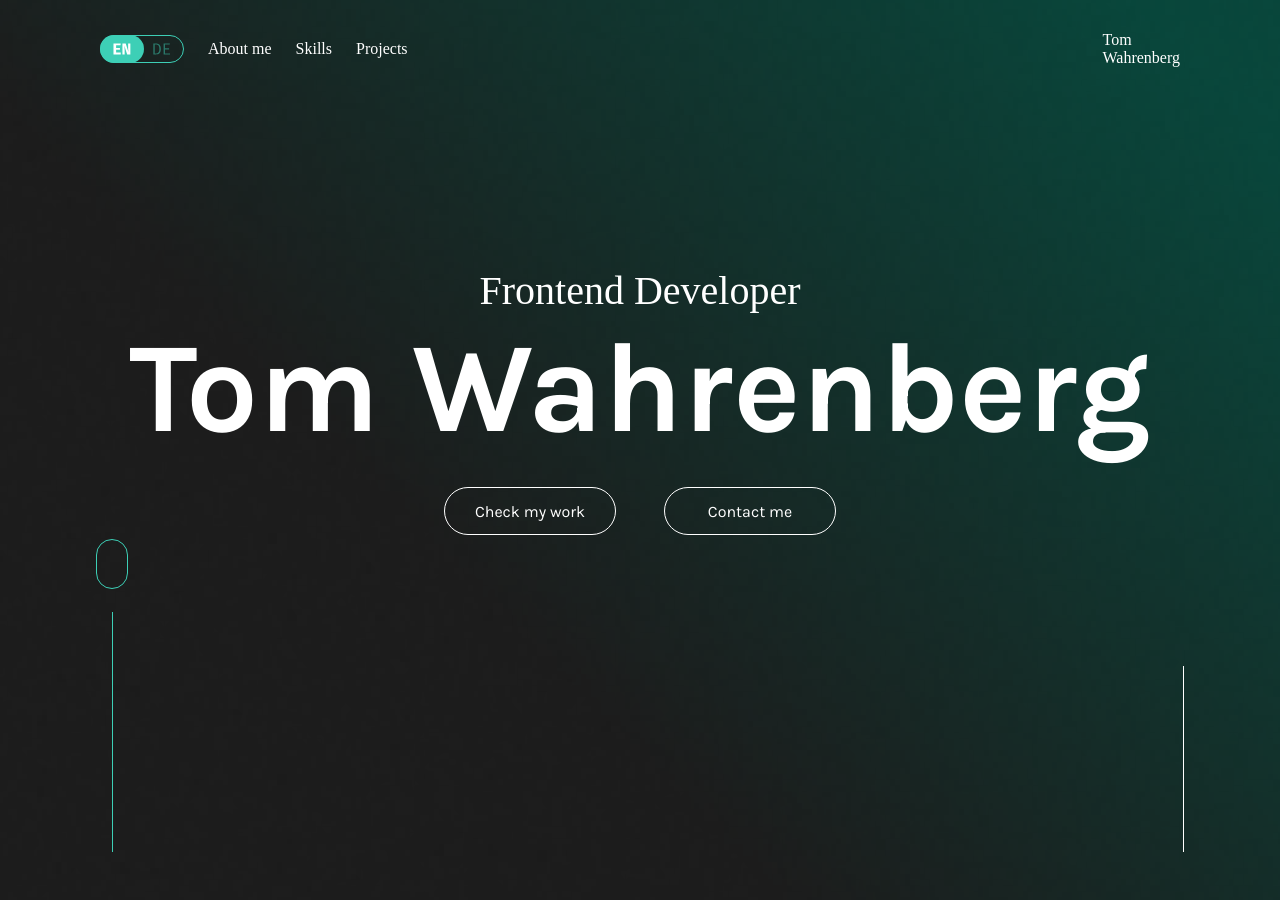
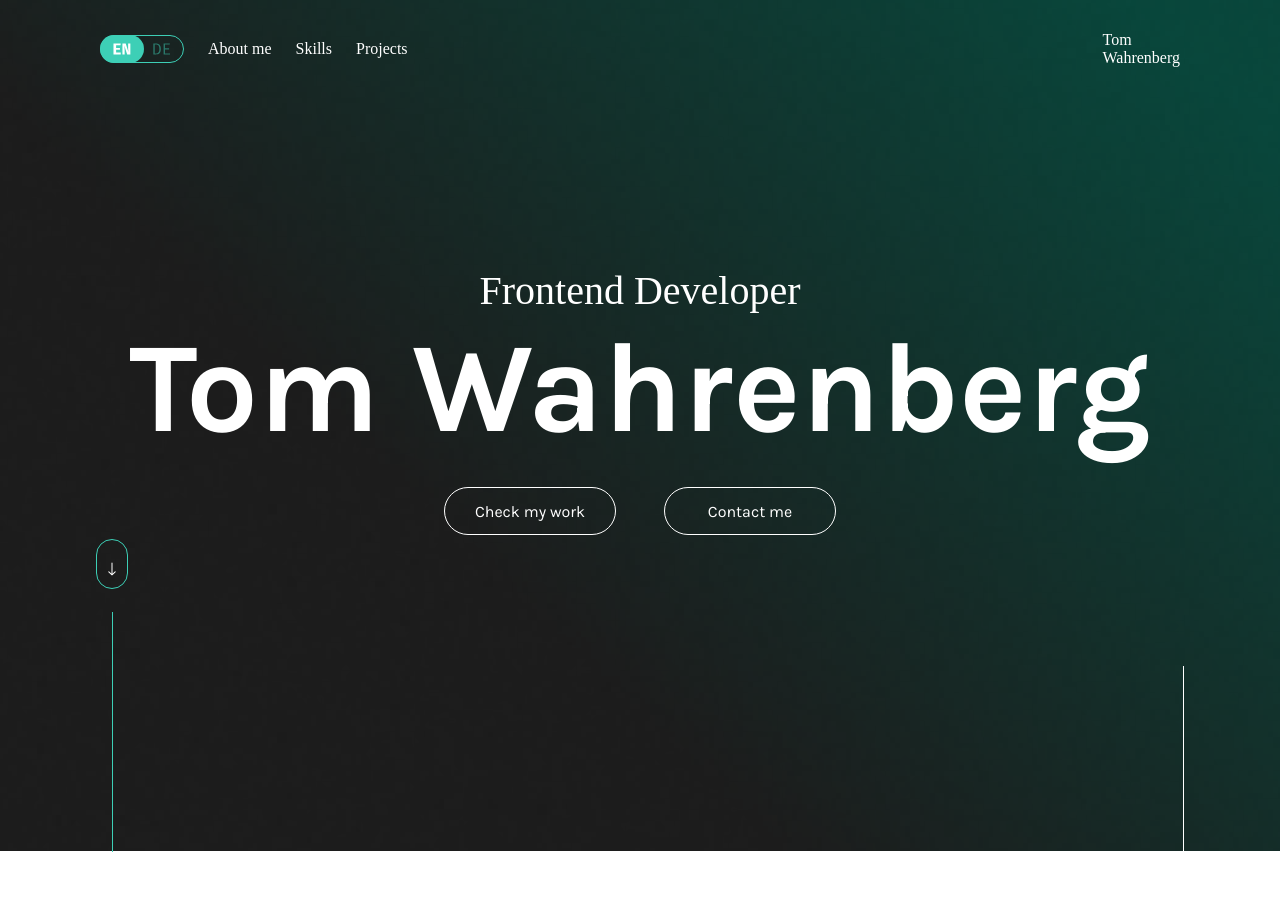
Before and after one commit to PaterAnderson/portfolio, an Angular app: page / in a window 1280 px wide. After the commit the page ends 852 px from the top, so only its background shows below. Built offline with nearby package versions, Linux system fonts and the light colour scheme; a web font is replaced by a local one.

Commit message:
added moving arrow

```diff
--- a/src/app/app.component.scss
+++ b/src/app/app.component.scss
@@ -1,6 +1,6 @@
 .background {
    width: 100%;
-   height: 900px;
+   height: 851px;
    position: absolute;
     z-index: 2;
 }
--- a/src/app/landing-page/landing-page.component.html
+++ b/src/app/landing-page/landing-page.component.html
@@ -9,7 +9,9 @@
     </div>
     <div class="links">
         <div class="left">
-            <div class="box"></div>
+            <div class="box">
+                <img src="/assets/img/btn/arrowd.svg" alt="Beschreibung des Bildes" class="box-image">
+            </div>
             <div class="line1"></div>
         </div>
         <div class="right">
--- a/src/app/landing-page/landing-page.component.scss
+++ b/src/app/landing-page/landing-page.component.scss
@@ -77,6 +77,15 @@ section {
     }
 }
 
+@keyframes bounce {
+    100% {
+        transform: translateY(0px);
+    }
+    50% {
+        transform: translateY(10px); // Höheneinstellung der Animation
+    }
+}
+
 .links {
     display: flex;
     justify-content: space-between;
@@ -93,6 +102,13 @@ section {
     border: 1px solid #3DCFB6;
     background-color: transparent;
     margin-bottom: 23px;
+    display: flex;
+    justify-content: center;
+
+    img {
+        margin-bottom: 10px;
+        animation: bounce 2s infinite; // Wende die Bounce-Animation an
+    }
 }
 
 .line1 {
```
Also changed, not shown: src/assets/img/btn/arrowd.svg (added).
